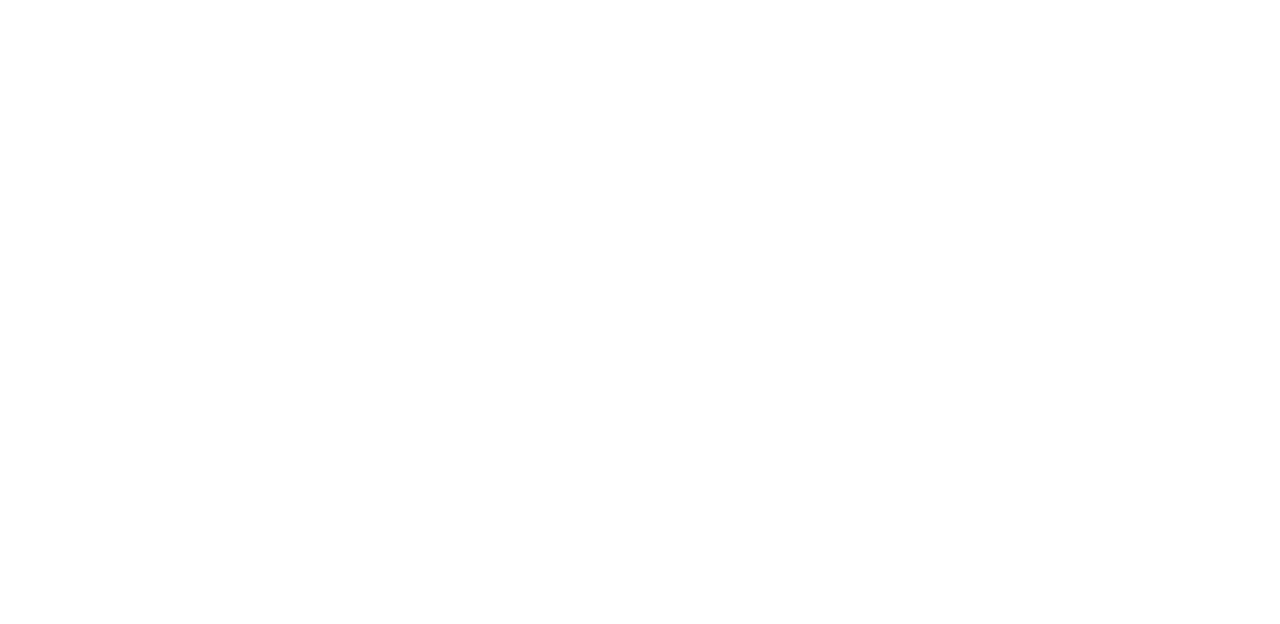
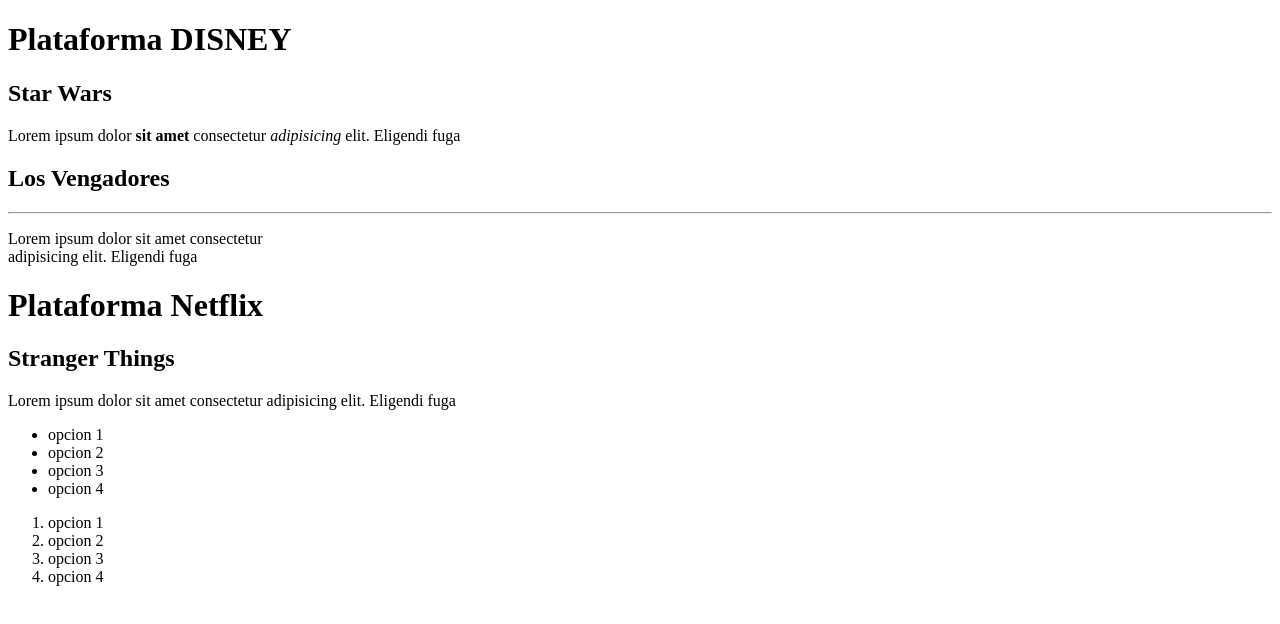
Before and after one commit to MiriamJimenezIesBelen/LLMM, a plain HTML site: page Tema 1/html/index.html in a window 1280 px wide. Drawn offline with Linux system fonts and the light colour scheme.

Commit message:
prueba html

```diff
--- a/Tema 1/html/index.html
+++ b/Tema 1/html/index.html
@@ -1,11 +1,43 @@
 <!DOCTYPE html>
 <html lang="en">
 <head>
-    <meta charset="UTF-8">
-    <meta name="viewport" content="width=device-width, initial-scale=1.0">
-    <title>Document</title>
+    <meta charset="UTF-8"/>
+    <meta name="viewport" content="width=device-width, initial-scale=1.0"/>
+    <meta name="descripton" content = "Esto es una página de prueba"/>
+    <meta name="author" conetnt="Miriam Jiménez"/>
+    <meta name="keywords" content="etiquetas,página"/>
+    <title>Página de prueba</title>
 </head>
 <body>
+    <!--Esto es un encabezado de nivel 1-->
+    <h1>Plataforma DISNEY</h1>
+         <!--Esto es un encabezado de nivel 2-->
+        <h2>Star Wars</h2>
+        <p>Lorem ipsum dolor <b>sit amet</b> consectetur <i>adipisicing</i> elit. Eligendi fuga </p>
+        <h2>Los Vengadores</h2>
+        <!--Linea horizontal-->
+        <hr/>
+        <p>Lorem ipsum dolor sit amet consectetur<br/> adipisicing elit. Eligendi fuga</p>
+
+    <h1>Plataforma Netflix</h1>
+        <h2>Stranger Things</h2>
+        <p>Lorem ipsum dolor sit amet consectetur adipisicing elit. Eligendi fuga</p>
+
+    <!--Lista desordenada-->
+    <ul>
+        <li>opcion 1</li>
+        <li>opcion 2</li>
+        <li>opcion 3</li>
+        <li>opcion 4</li>
+    </ul>
+
+    <!--Lista ordenada-->
+    <ol>
+        <li>opcion 1</li>
+        <li>opcion 2</li>
+        <li>opcion 3</li>
+        <li>opcion 4</li>
+    </ol>
 
 </body>
 </html>
```
